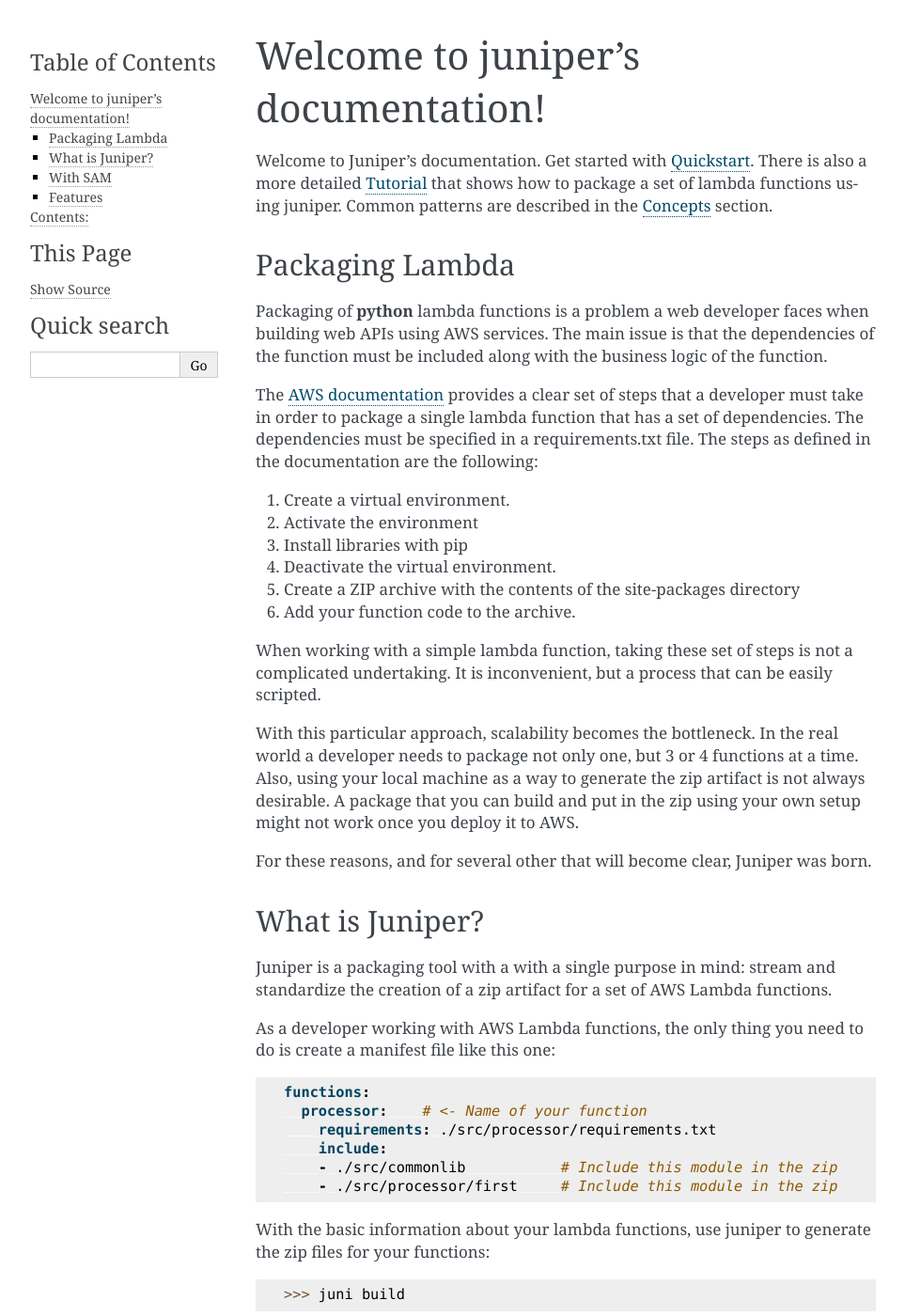
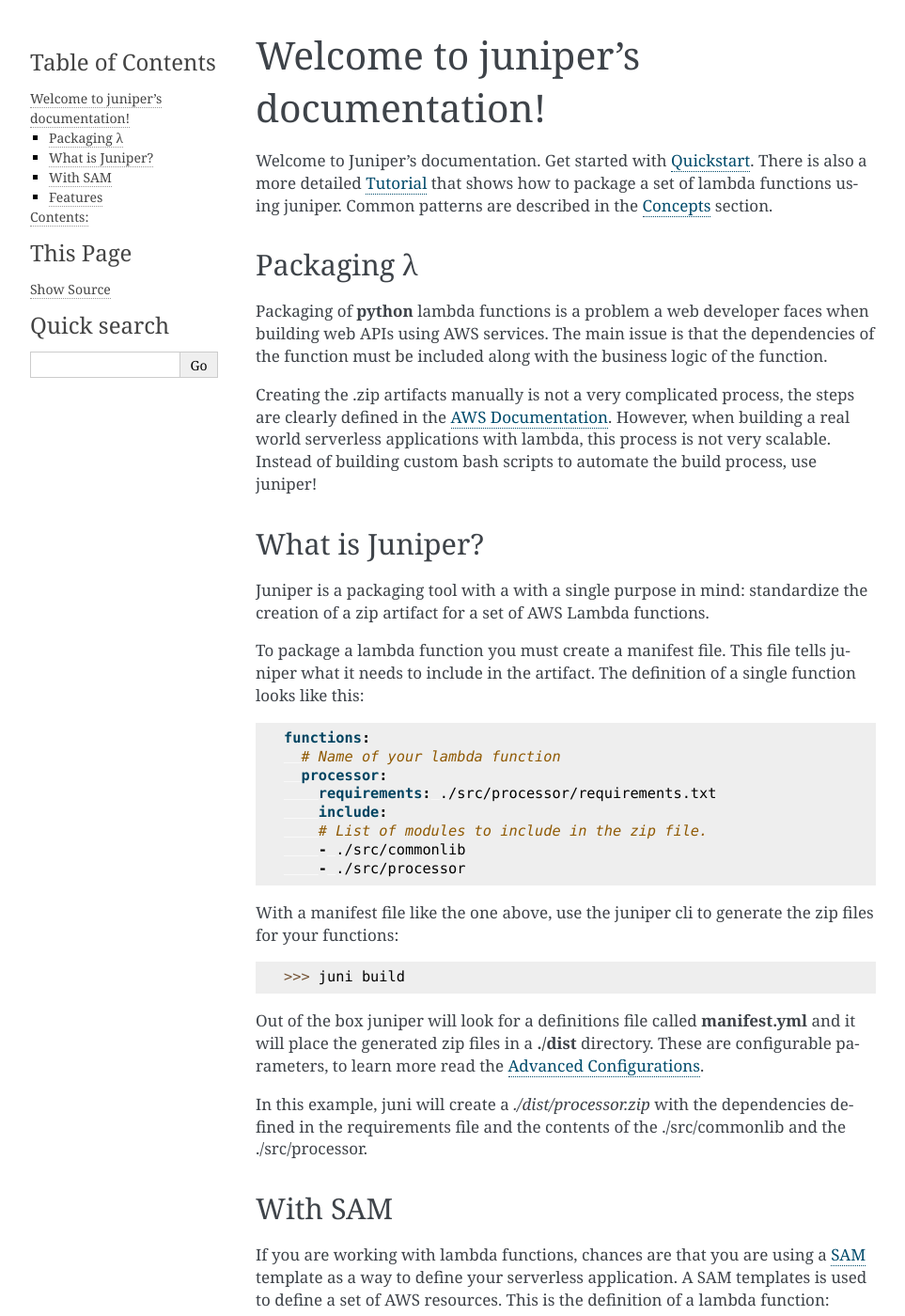
Before and after one commit to eabglobal/juniper, a Sphinx documentation site: the page built from docs/index.rst, in a window 1280 px wide and 1400 px high. Shown: the whole window at 94% size, without its empty margins (148-1111 px from the left). Built offline with Sphinx 7.4.7, drawn with Linux system fonts in a browser that asks for light colours; some of the changed text lies outside the part shown.

Commit message:
Updating docs

```diff
--- /dev/null
+++ b/docs/advanced.rst
@@ -0,0 +1,2 @@
+Advanced Configurations
+=======================
--- a/docs/concepts.rst
+++ b/docs/concepts.rst
@@ -1,5 +1,3 @@
-.. _concepts
-
 Concepts
 ========
 
@@ -75,8 +73,8 @@ name of the file as follows:
 
     >>> juni build -m sls.yml
 
-Yet Another Tool (YAT)
-======================
+Lambda Build Tool
+=================
 
 Juniper is a tool with a very well defined scope. Yes, it is another tool that
 offers a developer the flexibility to easily define what goes into the zip files
--- a/docs/index.rst
+++ b/docs/index.rst
@@ -11,73 +11,57 @@ more detailed :doc:`tutorial` that shows how to package a set of lambda
 functions using juniper. Common patterns are described in the :doc:`concepts`
 section.
 
-Packaging Lambda
-****************
+Packaging λ
+***********
 
 Packaging of **python** lambda functions is a problem a web developer faces when
 building web APIs using AWS services. The main issue is that the dependencies
 of the function must be included along with the business logic of the function.
 
-The `AWS documentation`_ provides a clear set of steps that a developer must take
-in order to package a single lambda function that has a set of dependencies. The
-dependencies must be specified in a requirements.txt file. The steps as defined
-in the documentation are the following:
-
-1. Create a virtual environment.
-2. Activate the environment
-3. Install libraries with pip
-4. Deactivate the virtual environment.
-5. Create a ZIP archive with the contents of the site-packages directory
-6. Add your function code to the archive.
-
-When working with a simple lambda function, taking these set of steps is not a
-complicated undertaking. It is inconvenient, but a process that can be easily
-scripted.
-
-With this particular approach, scalability becomes the bottleneck. In the real world
-a developer needs to package not only one, but 3 or 4 functions at a time. Also,
-using your local machine as a way to generate the zip artifact is not always desirable.
-A package that you can build and put in the zip using your own setup might not work
-once you deploy it to AWS.
-
-For these reasons, and for several other that will become clear, Juniper was born.
-
-.. _AWS Documentation: https://docs.aws.amazon.com/lambda/latest/dg/lambda-python-how-to-create-deployment-package.html
+Creating the .zip artifacts manually is not a very complicated process, the steps
+are clearly defined in the `AWS Documentation`_. However, when building a real
+world serverless applications with lambda, this process is not very scalable.
+Instead of building custom bash scripts to automate the build process, use juniper!
 
 What is Juniper?
 ****************
 
-Juniper is a packaging tool with a with a single purpose in mind: stream and standardize
+Juniper is a packaging tool with a with a single purpose in mind: standardize
 the creation of a zip artifact for a set of AWS Lambda functions.
 
-As a developer working with AWS Lambda functions, the only thing you need to do
-is create a manifest file like this one:
+To package a lambda function you must create a manifest file. This file tells juniper
+what it needs to include in the artifact. The definition of a single function looks
+like this:
 
 .. code:: yaml
 
     functions:
-      processor:    # <- Name of your function
+      # Name of your lambda function
+      processor:
         requirements: ./src/processor/requirements.txt
         include:
-        - ./src/commonlib           # Include this module in the zip
-        - ./src/processor/first     # Include this module in the zip
+        # List of modules to include in the zip file.
+        - ./src/commonlib
+        - ./src/processor
 
-With the basic information about your lambda functions, use juniper to generate
+With a manifest file like the one above, use the juniper cli to generate
 the zip files for your functions:
 
     >>> juni build
 
-The command will create a `processor.zip` with the dependencies defined in the
-requirements file and the entire commonlib.
+Out of the box juniper will look for a definitions file called **manifest.yml**
+and it will place the generated zip files in a **./dist** directory. These are
+configurable parameters, to learn more read the :doc:`advanced`.
+
+In this example, juni will create a `./dist/processor.zip` with the dependencies defined in the
+requirements file and the contents of the ./src/commonlib and the ./src/processor.
 
 With SAM
 ********
 
 If you are working with lambda functions, chances are that you are using a `SAM`_
-template as a way to define your serverless application. The template in its most
-basic form looks like:
-
-.. _SAM: https://github.com/awslabs/serverless-application-model
+template as a way to define your serverless application. A SAM templates is used
+to define a set of AWS resources. This is the definition of a lambda function:
 
 .. code:: yaml
 
@@ -85,18 +69,26 @@ basic form looks like:
     Resources:
 
     ProcessorFn:
-        # This resource creates a Lambda function.
-        Type: 'AWS::Serverless::Function'
+      # This resource creates a Lambda function.
+      Type: 'AWS::Serverless::Function'
 
-        Properties:
+      Properties:
+          # The location of the Lambda function code.
+          CodeUri: ./dist/processor.zip
 
-        # The location of the Lambda function code.
-        CodeUri: ./dist/processor.zip
 
-Juniper, will build the zip file that you need to provide in order to update or create your
-lambda function. It's your responsibility to use that file however you see fit.
-You can use it in conjunction with your SAM template; as seen above, or you can
-also use it to update a lambda function directly using the cli:
+Juniper is responsible for building the artifact for you lambda function based on
+the parameters you specify in the manifest file. You can use the generated file
+however you wish to. If you choose to use SAM as to define your resources, a basic
+development/deployment workflow would be:
+
+    >>> juni build
+    >>> sam build
+    >>> sam deploy
+
+Using juni along sam is highly recommended. Keep in mind that you can use the
+generated artifact to manually update a lambda function from the AWS console.
+Or you can also use the AWS cli to update a lambda function:
 
     >>> aws lambda update-function-code --function-name ProcessorFn --zip-file ./dist/processor.zip
 
@@ -108,7 +100,7 @@ capable of fulfilling all of these business needs:
 
 * Minimal manifest file to define packaging
 * Using docker containers as a way to install dependencies and generate the artifacts
-* Ability to tailor the requirements.txt per lambda
+* Ability to specify a set of requirements.txt per lambda
 * Create an individual zip artifact for multiple lambda functions
 * Ability to include shared dependencies (python modules relative to the function
   being packaged)
@@ -119,6 +111,11 @@ This list defines the entire scope of Juniper.
 
     Keep in mind that Juniper is a packaging tool only! Most of the tools surveyed
     offer a more comprehensive set of features one of which is packaging.
+
+
+.. _SAM: https://github.com/awslabs/serverless-application-model
+.. _AWS Documentation: https://docs.aws.amazon.com/lambda/latest/dg/lambda-python-how-to-create-deployment-package.html
+
 
 Contents:
 =========
@@ -131,3 +128,4 @@ Contents:
     quickstart.rst
     tutorial.rst
     concepts.rst
+    advanced.rst
```
Also changed, not shown: docs/quickstart.rst (+6 -7 lines).
